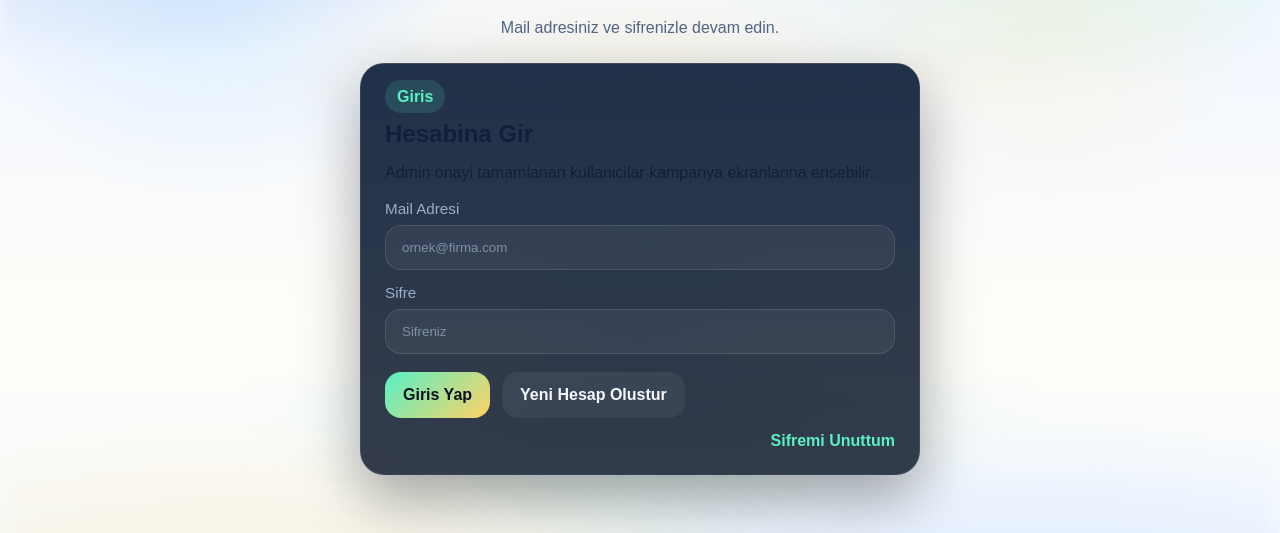
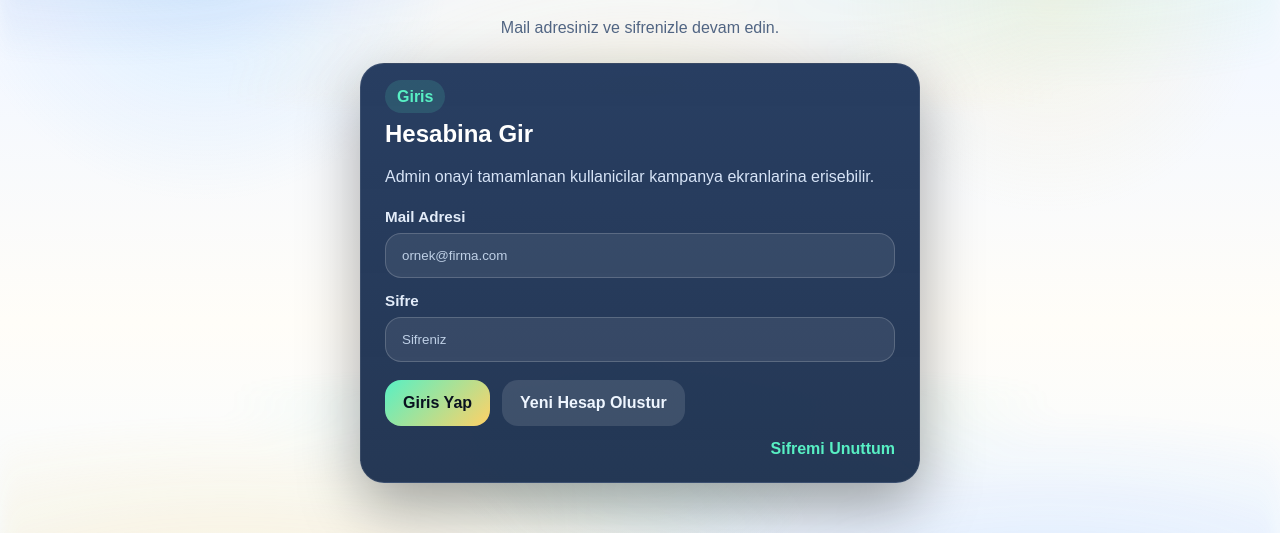
Before and after one commit to tancatelekom-cyber/satis-league, a Next.js app: page /giris in a window 1280 px wide. Shown: the part 176-709 px from the top of the page. Built offline with nearby package versions, Linux system fonts and the light colour scheme; no server answers.

Commit message:
giris ekraninda kontrasti duzelt

```diff
--- a/src/app/globals.css
+++ b/src/app/globals.css
@@ -1705,8 +1705,9 @@ textarea::placeholder {
 .auth-card {
   border: 1px solid rgba(255, 255, 255, 0.09);
   border-radius: var(--radius);
-  background: linear-gradient(180deg, rgba(14, 31, 58, 0.92), rgba(8, 18, 36, 0.82));
+  background: linear-gradient(180deg, rgba(31, 54, 91, 0.96), rgba(23, 43, 74, 0.94));
   box-shadow: var(--shadow);
+  color: #f6f9ff;
 }
 
 .campaign-header {
@@ -1723,6 +1724,12 @@ textarea::placeholder {
 
 .auth-header h2 {
   margin: 14px 0 10px;
+  color: #ffffff;
+}
+
+.auth-header p {
+  color: #d7e4f7;
+  line-height: 1.6;
 }
 
 .auth-grid {
@@ -1741,34 +1748,44 @@ textarea::placeholder {
 }
 
 .field span {
-  color: var(--muted);
+  color: #e3ecf9;
   font-size: 0.95rem;
+  font-weight: 700;
 }
 
 .field input,
 .field select {
   width: 100%;
   padding: 14px 16px;
-  color: var(--text);
-  border: 1px solid rgba(255, 255, 255, 0.12);
+  color: #f7fbff;
+  border: 1px solid rgba(255, 255, 255, 0.18);
   border-radius: 16px;
   outline: none;
-  background: rgba(255, 255, 255, 0.05);
+  background: rgba(255, 255, 255, 0.08);
 }
 
 .text-area {
   width: 100%;
   padding: 14px 16px;
-  color: var(--text);
-  border: 1px solid rgba(255, 255, 255, 0.12);
+  color: #f7fbff;
+  border: 1px solid rgba(255, 255, 255, 0.18);
   border-radius: 16px;
   outline: none;
   resize: vertical;
-  background: rgba(255, 255, 255, 0.05);
+  background: rgba(255, 255, 255, 0.08);
 }
 
 .field input::placeholder {
-  color: #7f91aa;
+  color: #bfd0e6;
+}
+
+.auth-card .button-secondary {
+  color: #eff6ff;
+  background: rgba(255, 255, 255, 0.12);
+}
+
+.auth-card .button-secondary:hover {
+  background: rgba(255, 255, 255, 0.18);
 }
 
 .auth-actions {
```
